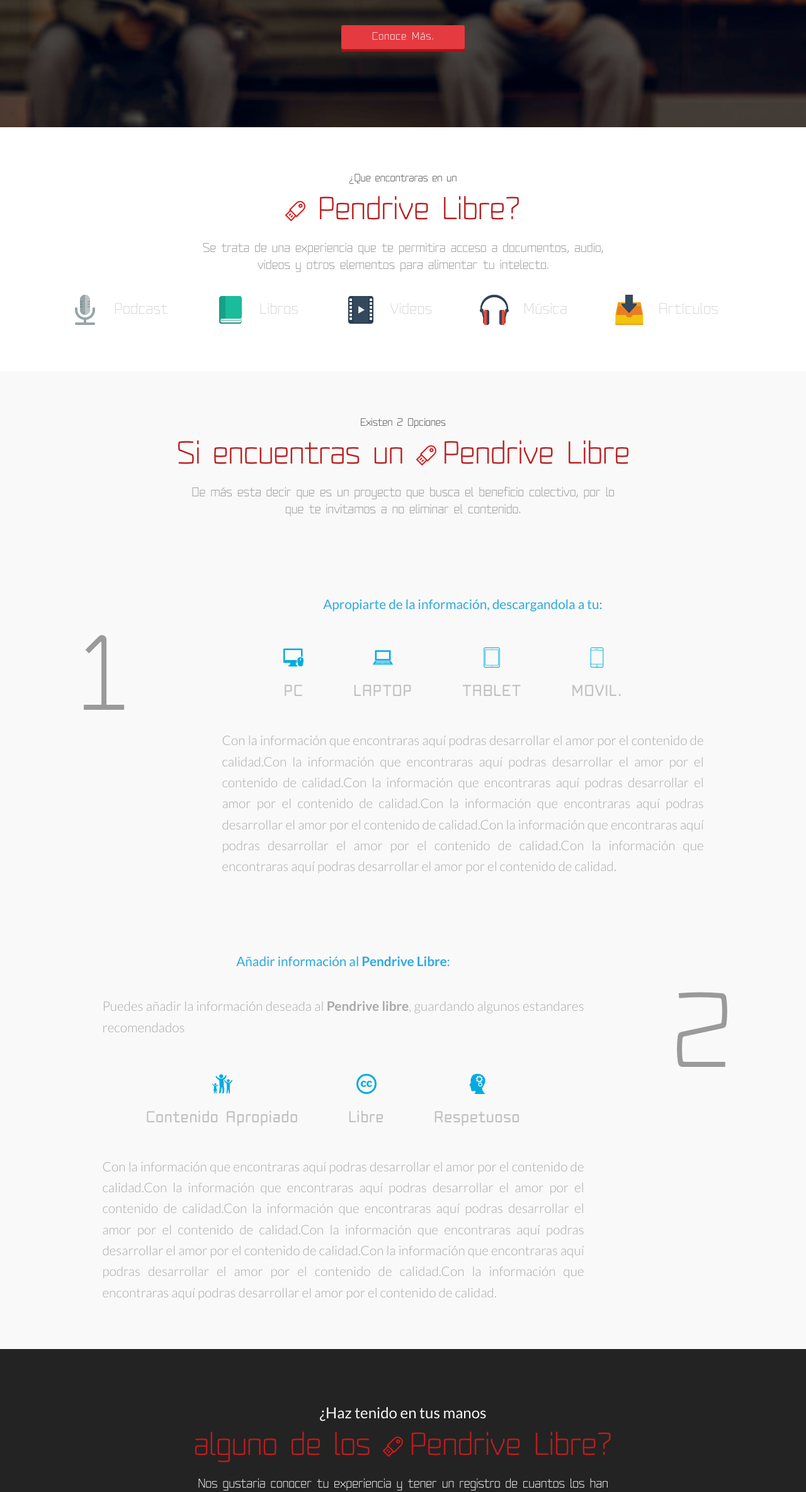
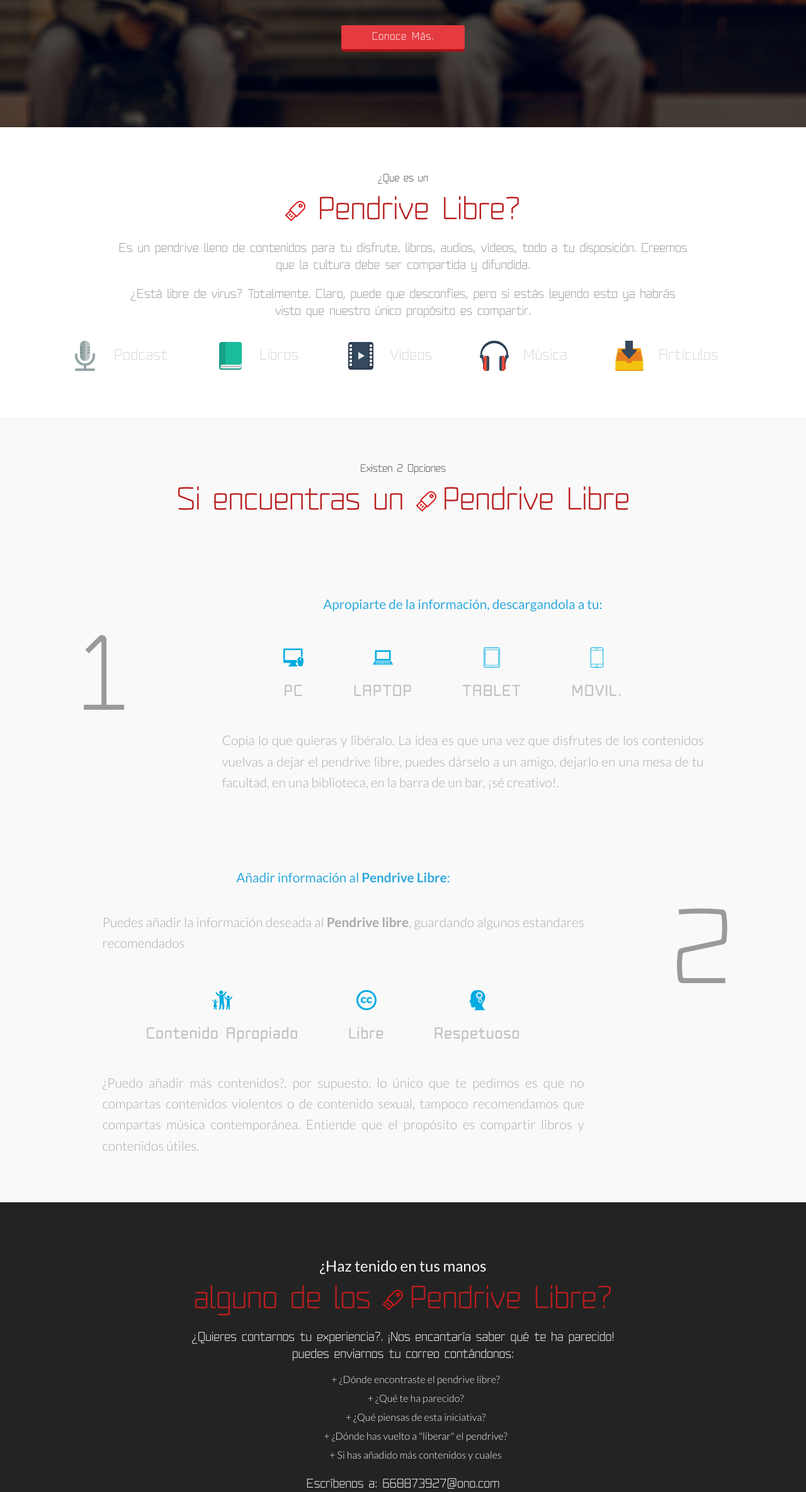
Before and after one commit to mager19/pendriveslibres, a plain HTML site: page index.html in a window 1280 px wide. Shown: the part 428-2797 px from the top of the page at 63% size. Drawn offline with nearby package versions, Linux system fonts and the light colour scheme; a web font is replaced by a local one.

Commit message:
cambios de texto

```diff
--- a/css/style.css
+++ b/css/style.css
@@ -219,9 +219,9 @@ header a:hover{
 
 #contenido p{
 
-	margin-left: 20%;
+	margin-left: 10%;
 	margin-top: 1em;
-	width: 60%;
+	width: 80%;
 
 }
 
@@ -274,6 +274,14 @@ header a:hover{
 	margin-top: 1em;
 	width: 60%;
 
+}
+
+#compartir ul li{
+
+	color: #f9f9f9;
+	font-weight: 300;
+	font-family: 'lato';
+	list-style: none;
 }
 
 .numero{
@@ -379,7 +387,9 @@ header a:hover{
 
 #compartir span{
 
-	color:#f9f9f9;
+	color:#EFDC05;
+	font-size: 2em;
+	font-family: 'lato';
 
 
 }
--- a/index.html
+++ b/index.html
@@ -33,9 +33,11 @@
 	<div class="container">
 		<div class="row">
 			<div class="col-md-12">
-				<h4>¿Que encontraras en un </h4><br>
+				<h4>¿Que es un </h4><br>
 				<h2 class="animated rubberBand"> <img src="img/icons/usb.png" alt="pendrive libres"> Pendrive Libre?</h2>
-				<p>Se trata de una experiencia que te permitira acceso a documentos, audio, videos y otros elementos para alimentar tu intelecto.</p>
+				<p>Es un pendrive lleno de contenidos para tu disfrute, libros, audios, vídeos, todo a tu disposición. Creemos que la cultura debe ser compartida y difundida.</p>
+				<p>¿Está libre de virus? Totalmente. Claro, puede que desconfíes, pero si estás leyendo esto ya habrás visto que nuestro único propósito es compartir.
+</p>
 
 				<ul>
 					<li><img src="img/icons/podcast.png" alt="Pendrives libres podcast">Podcast</li>
@@ -56,7 +58,7 @@
 			<div class="col-md-12">
 				<h4>Existen 2 Opciones</h4><br>
 				<h2>Si encuentras un <img src="img/icons/usb.png" alt="pendrive libres">Pendrive Libre</h2>
-				<p class="centrado">De más esta decir que es un proyecto que busca el beneficio colectivo, por lo que te invitamos a no eliminar el contenido.</p>
+
 			</div>
 
 			<div class="col-md-12">
@@ -76,7 +78,7 @@
 
 					<div class="col-md-12">
 						<div class="parrafo-otro">
-							<p >Con la información que encontraras aquí podras desarrollar el amor por el contenido de calidad.Con la información que encontraras aquí podras desarrollar el amor por el contenido de calidad.Con la información que encontraras aquí podras desarrollar el amor por el contenido de calidad.Con la información que encontraras aquí podras desarrollar el amor por el contenido de calidad.Con la información que encontraras aquí podras desarrollar el amor por el contenido de calidad.Con la información que encontraras aquí podras desarrollar el amor por el contenido de calidad.</p>
+							<p >Copia lo que quieras y libéralo. La idea es que una vez que disfrutes de los contenidos vuelvas a dejar el pendrive libre, puedes dárselo a un amigo, dejarlo en una mesa de tu facultad, en una biblioteca, en la barra de un bar, ¡sé creativo!. </p>
 						</div>
 					</div>
 
@@ -106,7 +108,7 @@
 
 					<div class="col-md-12">
 						<div class="parrafo-otro">
-							<p >Con la información que encontraras aquí podras desarrollar el amor por el contenido de calidad.Con la información que encontraras aquí podras desarrollar el amor por el contenido de calidad.Con la información que encontraras aquí podras desarrollar el amor por el contenido de calidad.Con la información que encontraras aquí podras desarrollar el amor por el contenido de calidad.Con la información que encontraras aquí podras desarrollar el amor por el contenido de calidad.Con la información que encontraras aquí podras desarrollar el amor por el contenido de calidad.</p>
+							<p >¿Puedo añadir más contenidos?, por supuesto, lo único que te pedimos es que no compartas contenidos violentos o de contenido sexual, tampoco recomendamos que compartas música contemporánea. Entiende que el propósito es compartir libros y contenidos útiles.</p>
 						</div>
 					</div>
 
@@ -128,10 +130,30 @@
 			<div class="col-md-12">
 				<h4>¿Haz tenido en tus manos</h4><br>
 				<h2>alguno de los <img src="img/icons/usb.png" alt="pendrive libres">Pendrive Libre?</h2>
-				<p class="centrado">Nos gustaria conocer tu experiencia y tener un registro de cuantos los han encontrado.</p>
+				<p class="centrado">
+					¿Quieres contarnos tu experiencia?. ¡Nos encantaría saber qué te ha parecido! puedes enviarnos tu correo contándonos:
 
-					<h4>Compartelo en Twitter</h4>
-					<span data-inline-tweet       data-inline-tweet-via="Pendriveslibres"       data-inline-tweet-tags="PendrivesLibres"       data-inline-tweet-url="pendriveslibres.com"><strong>Clic Aqui:</strong> Yo he encontrado un <strong>#PendriveLibre</strong> con excelente contenido, mas info en www.algo.com  </span>
+
+				</p>
+
+				<ul>
+						<li>+ ¿Dónde encontraste el pendrive libre?</li>
+						<li>+ ¿Qué te ha parecido?</li>
+						<li>+ ¿Qué piensas de esta iniciativa?</li>
+						<li>+ ¿Dónde has vuelto a "liberar" el pendrive?</li>
+						<li>+ Si has añadido más contenidos y cuales</li>
+				</ul>
+
+					<!-- <h4>Compartelo en Twitter</h4>
+					<span data-inline-tweet       data-inline-tweet-via="Pendriveslibres"       data-inline-tweet-tags="PendrivesLibres"       data-inline-tweet-url="pendriveslibres.com"><strong>Clic Aqui:</strong> Yo he encontrado un <strong>#PendriveLibre</strong> con excelente contenido, mas info en www.algo.com  </span> -->
+
+				<p>
+					Escríbenos a: 668873927@ono.com
+
+				</p>
+
+				<span>¡Comparte!, ¡difunde!, ¡disfruta!.<br>
+www.pendrivelibres.org</span>
 
 			</div>
 
```
Also changed, not shown: 2 other files.
